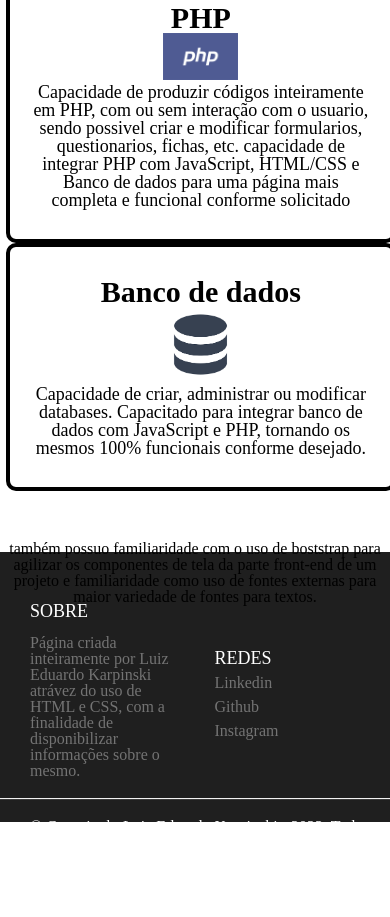
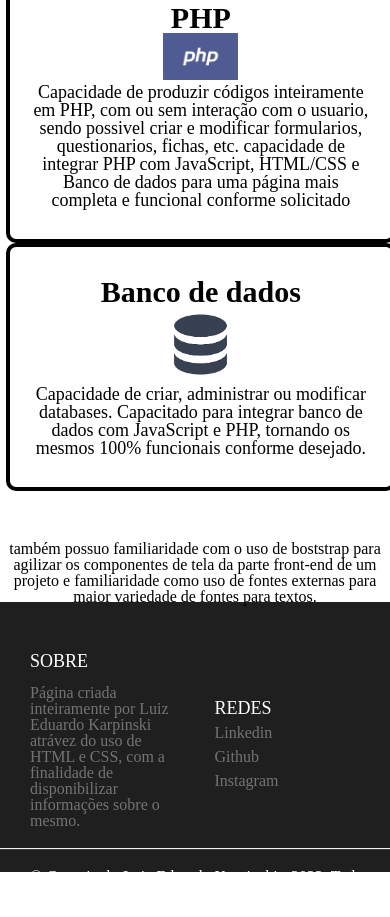
Before and after one commit to Luedukar/portfolio, a plain HTML site: page index.html in a window 390 px wide. Shown: the part 5963-6880 px from the top of the page. Before the commit the page ends 6830 px from the top, so only its background shows below. Drawn offline with Linux system fonts and the light colour scheme.

Commit message:
Update style.css

```diff
--- a/css/style.css
+++ b/css/style.css
@@ -411,7 +411,7 @@ footer {
 
  footer {
    position: relative;
-   top: 620px;
+   top: 670px;
    height: 270px;
  }
 
```
